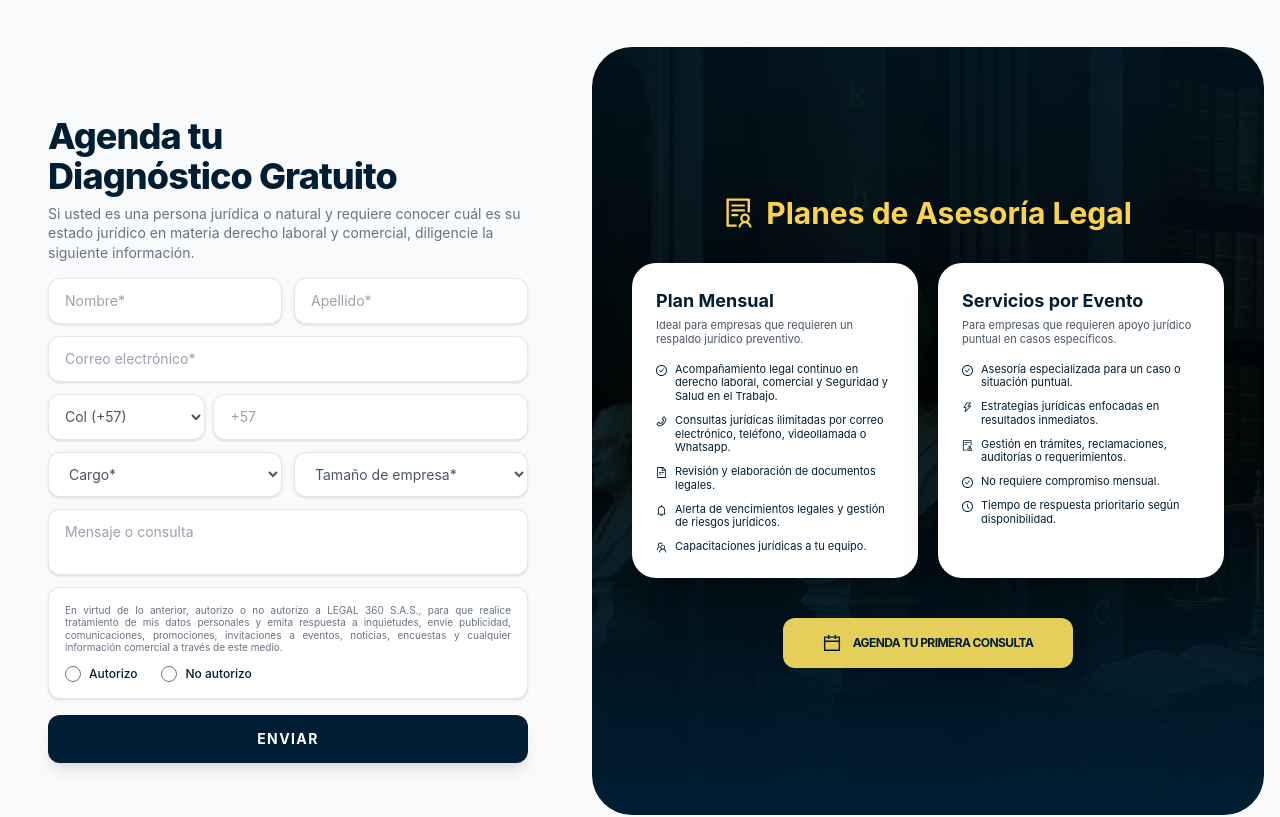
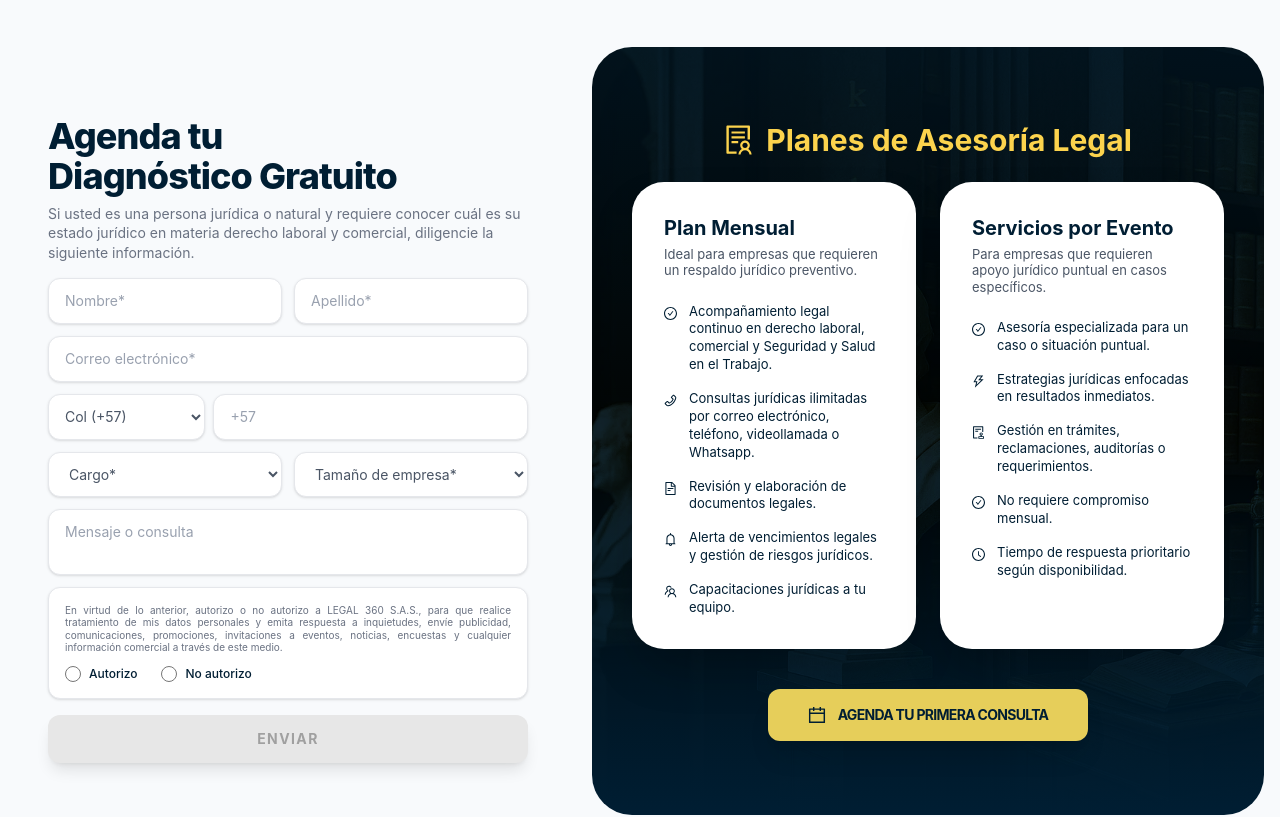
Before and after one commit to sazaba/legal360, a React (Vite) app: page / in a window 1280 px wide. Shown: the part 2980-3797 px from the top of the page. Built offline with nearby package versions, Linux system fonts and the light colour scheme; no server answers.

Commit message:
footer + planes8

```diff
--- a/src/pages/FormularioPlanes.jsx
+++ b/src/pages/FormularioPlanes.jsx
@@ -262,14 +262,7 @@ const FormularioPlanes = () => {
         e.preventDefault();
 
         if (formData.autorizacion !== 'si') {
-            Swal.fire({
-                icon: 'warning',
-                title: 'Autorización requerida',
-                text: 'Debes autorizar el tratamiento de datos para poder enviar tus datos.',
-                confirmButtonColor: '#001e33',
-                customClass: { popup: 'rounded-2xl shadow-2xl font-roboto' }
-            });
-            return;
+            return; // Bloqueado por seguridad adicional
         }
 
         setIsLoading(true);
@@ -302,11 +295,14 @@ const FormularioPlanes = () => {
         }
     };
 
+    // Determinar si el botón debe estar deshabilitado
+    const isSubmitDisabled = isLoading || formData.autorizacion !== 'si';
+
     return (
         <section className="relative w-full min-h-[100svh] flex flex-col lg:flex-row bg-[#f8fafc] overflow-hidden">
 
             {/* ================= 45% IZQUIERDA: FORMULARIO ================= */}
-            <div className="w-full lg:w-[45%] px-6 sm:px-10 lg:px-12 pt-10 lg:pt-12 pb-8 flex flex-col justify-center">
+            <div className="w-full lg:w-[45%] px-6 sm:px-10 lg:px-12 pt-8 lg:pt-10 pb-6 flex flex-col justify-center">
                 <div className="max-w-xl mx-auto w-full">
                     <div className="mb-4 text-center lg:text-left">
                         <h2 className="text-3xl lg:text-4xl font-extrabold text-[#001e33] font-montserrat mb-2 tracking-tight">
@@ -375,13 +371,24 @@ const FormularioPlanes = () => {
                                     <span>No autorizo</span>
                                 </label>
                             </div>
+
+                            {/* Letrero de Advertencia cuando no autoriza */}
+                            {formData.autorizacion === 'no' && (
+                                <div className="mt-2 p-2 bg-orange-50 border border-orange-200 rounded-lg">
+                                    <p className="text-[10px] text-orange-700 font-bold flex items-center gap-2">
+                                        ⚠️ El formulario no puede ser enviado sin la autorización del tratamiento de datos.
+                                    </p>
+                                </div>
+                            )}
                         </div>
 
                         <button
                             type="submit"
-                            disabled={isLoading}
+                            disabled={isSubmitDisabled}
                             className={`w-full mt-1 font-montserrat font-bold py-3.5 rounded-xl text-sm tracking-widest shadow-lg transform active:scale-95 transition-all duration-300 uppercase
-                                ${isLoading ? 'bg-gray-200 text-gray-400 cursor-not-allowed' : 'bg-[#001e33] hover:bg-[#062c54] text-white'}`}
+                                ${isSubmitDisabled
+                                    ? 'bg-gray-200 text-gray-400 cursor-not-allowed grayscale'
+                                    : 'bg-[#001e33] hover:bg-[#062c54] text-white'}`}
                         >
                             {isLoading ? 'Enviando...' : 'Enviar'}
                         </button>
@@ -391,7 +398,7 @@ const FormularioPlanes = () => {
 
             {/* ================= 55% DERECHA: TARJETA DE PLANES ================= */}
             <div className="w-full lg:w-[55%] p-0 lg:p-4 flex">
-                <div className="relative w-full h-full min-h-[600px] lg:min-h-full rounded-none lg:rounded-[2.5rem] overflow-hidden flex flex-col justify-center items-center px-6 sm:px-10 py-12 isolate">
+                <div className="relative w-full h-full min-h-[600px] lg:min-h-full rounded-none lg:rounded-[2.5rem] overflow-hidden flex flex-col justify-center items-center px-6 sm:px-10 py-10 isolate">
 
                     {/* Fondo de Imagen */}
                     <div className="absolute inset-0 z-[-2]">
@@ -400,42 +407,42 @@ const FormularioPlanes = () => {
                         <div className="absolute inset-0 bg-gradient-to-t from-[#001e33] via-transparent to-[#001e33]/50"></div>
                     </div>
 
-                    <div className="relative z-10 w-full max-w-4xl">
-                        <h3 className="text-2xl sm:text-3xl font-bold mb-8 text-[#fcd34d] text-center font-montserrat flex items-center justify-center gap-3">
+                    <div className="relative z-10 w-full max-w-5xl">
+                        <h3 className="text-2xl sm:text-3xl font-bold mb-6 text-[#fcd34d] text-center font-montserrat flex items-center justify-center gap-3">
                             <SolutionOutlined className="text-[#fcd34d]" />
                             Planes de Asesoría Legal
                         </h3>
 
-                        <div className="grid grid-cols-1 md:grid-cols-2 gap-5 w-full">
+                        <div className="grid grid-cols-1 md:grid-cols-2 gap-6 w-full items-stretch">
                             {/* Plan Mensual */}
-                            <div className="bg-white p-6 rounded-[1.5rem] shadow-2xl flex flex-col h-full">
-                                <h4 className="text-lg font-bold mb-1 text-[#001e33] font-montserrat">Plan Mensual</h4>
-                                <p className="text-[11px] text-gray-600 mb-4 leading-tight">Ideal para empresas que requieren un respaldo jurídico preventivo.</p>
-                                <ul className="space-y-2.5 text-[11px] text-[#001e33] font-roboto flex-grow">
-                                    <li className="flex items-start gap-2 leading-tight"><CheckCircleOutlined className="mt-0.5 flex-shrink-0" /> Acompañamiento legal continuo en derecho laboral, comercial y Seguridad y Salud en el Trabajo.</li>
-                                    <li className="flex items-start gap-2 leading-tight"><PhoneOutlined className="mt-0.5 flex-shrink-0" /> Consultas jurídicas ilimitadas por correo electrónico, teléfono, videollamada o Whatsapp.</li>
-                                    <li className="flex items-start gap-2 leading-tight"><FileTextOutlined className="mt-0.5 flex-shrink-0" /> Revisión y elaboración de documentos legales.</li>
-                                    <li className="flex items-start gap-2 leading-tight"><BellOutlined className="mt-0.5 flex-shrink-0" /> Alerta de vencimientos legales y gestión de riesgos jurídicos.</li>
-                                    <li className="flex items-start gap-2 leading-tight"><TeamOutlined className="mt-0.5 flex-shrink-0" /> Capacitaciones jurídicas a tu equipo.</li>
+                            <div className="bg-white p-8 rounded-[2rem] shadow-2xl flex flex-col min-h-[420px]">
+                                <h4 className="text-xl font-bold mb-1 text-[#001e33] font-montserrat">Plan Mensual</h4>
+                                <p className="text-[13px] text-gray-600 mb-6 leading-tight">Ideal para empresas que requieren un respaldo jurídico preventivo.</p>
+                                <ul className="space-y-4 text-[13px] text-[#001e33] font-roboto flex-grow">
+                                    <li className="flex items-start gap-3 leading-snug"><CheckCircleOutlined className="mt-1 flex-shrink-0 text-[#001e33]" /> Acompañamiento legal continuo en derecho laboral, comercial y Seguridad y Salud en el Trabajo.</li>
+                                    <li className="flex items-start gap-3 leading-snug"><PhoneOutlined className="mt-1 flex-shrink-0 text-[#001e33]" /> Consultas jurídicas ilimitadas por correo electrónico, teléfono, videollamada o Whatsapp.</li>
+                                    <li className="flex items-start gap-3 leading-snug"><FileTextOutlined className="mt-1 flex-shrink-0 text-[#001e33]" /> Revisión y elaboración de documentos legales.</li>
+                                    <li className="flex items-start gap-3 leading-snug"><BellOutlined className="mt-1 flex-shrink-0 text-[#001e33]" /> Alerta de vencimientos legales y gestión de riesgos jurídicos.</li>
+                                    <li className="flex items-start gap-3 leading-snug"><TeamOutlined className="mt-1 flex-shrink-0 text-[#001e33]" /> Capacitaciones jurídicas a tu equipo.</li>
                                 </ul>
                             </div>
 
                             {/* Servicios por Evento */}
-                            <div className="bg-white p-6 rounded-[1.5rem] shadow-2xl flex flex-col h-full">
-                                <h4 className="text-lg font-bold mb-1 text-[#001e33] font-montserrat">Servicios por Evento</h4>
-                                <p className="text-[11px] text-gray-600 mb-4 leading-tight">Para empresas que requieren apoyo jurídico puntual en casos específicos.</p>
-                                <ul className="space-y-2.5 text-[11px] text-[#001e33] font-roboto flex-grow">
-                                    <li className="flex items-start gap-2 leading-tight"><CheckCircleOutlined className="mt-0.5 flex-shrink-0" /> Asesoría especializada para un caso o situación puntual.</li>
-                                    <li className="flex items-start gap-2 leading-tight"><ThunderboltOutlined className="mt-0.5 flex-shrink-0" /> Estrategias jurídicas enfocadas en resultados inmediatos.</li>
-                                    <li className="flex items-start gap-2 leading-tight"><AuditOutlined className="mt-0.5 flex-shrink-0" /> Gestión en trámites, reclamaciones, auditorías o requerimientos.</li>
-                                    <li className="flex items-start gap-2 leading-tight"><CheckCircleOutlined className="mt-0.5 flex-shrink-0" /> No requiere compromiso mensual.</li>
-                                    <li className="flex items-start gap-2 leading-tight"><ClockCircleOutlined className="mt-0.5 flex-shrink-0" /> Tiempo de respuesta prioritario según disponibilidad.</li>
+                            <div className="bg-white p-8 rounded-[2rem] shadow-2xl flex flex-col min-h-[420px]">
+                                <h4 className="text-xl font-bold mb-1 text-[#001e33] font-montserrat">Servicios por Evento</h4>
+                                <p className="text-[13px] text-gray-600 mb-6 leading-tight">Para empresas que requieren apoyo jurídico puntual en casos específicos.</p>
+                                <ul className="space-y-4 text-[13px] text-[#001e33] font-roboto flex-grow">
+                                    <li className="flex items-start gap-3 leading-snug"><CheckCircleOutlined className="mt-1 flex-shrink-0 text-[#001e33]" /> Asesoría especializada para un caso o situación puntual.</li>
+                                    <li className="flex items-start gap-3 leading-snug"><ThunderboltOutlined className="mt-1 flex-shrink-0 text-[#001e33]" /> Estrategias jurídicas enfocadas en resultados inmediatos.</li>
+                                    <li className="flex items-start gap-3 leading-snug"><AuditOutlined className="mt-1 flex-shrink-0 text-[#001e33]" /> Gestión en trámites, reclamaciones, auditorías o requerimientos.</li>
+                                    <li className="flex items-start gap-3 leading-snug"><CheckCircleOutlined className="mt-1 flex-shrink-0 text-[#001e33]" /> No requiere compromiso mensual.</li>
+                                    <li className="flex items-start gap-3 leading-snug"><ClockCircleOutlined className="mt-1 flex-shrink-0 text-[#001e33]" /> Tiempo de respuesta prioritario según disponibilidad.</li>
                                 </ul>
                             </div>
                         </div>
 
                         <div className="mt-10 flex justify-center">
-                            <button className="inline-flex items-center gap-3 bg-[#e6ce5a] text-[#001e33] font-bold font-montserrat py-4 px-10 rounded-xl shadow-xl hover:scale-105 transition-all text-xs tracking-tighter">
+                            <button className="inline-flex items-center gap-3 bg-[#e6ce5a] text-[#001e33] font-bold font-montserrat py-4 px-10 rounded-xl shadow-xl hover:scale-105 transition-all text-sm tracking-tighter">
                                 <CalendarOutlined className="text-lg" />
                                 <span>AGENDA TU PRIMERA CONSULTA</span>
                             </button>
```
